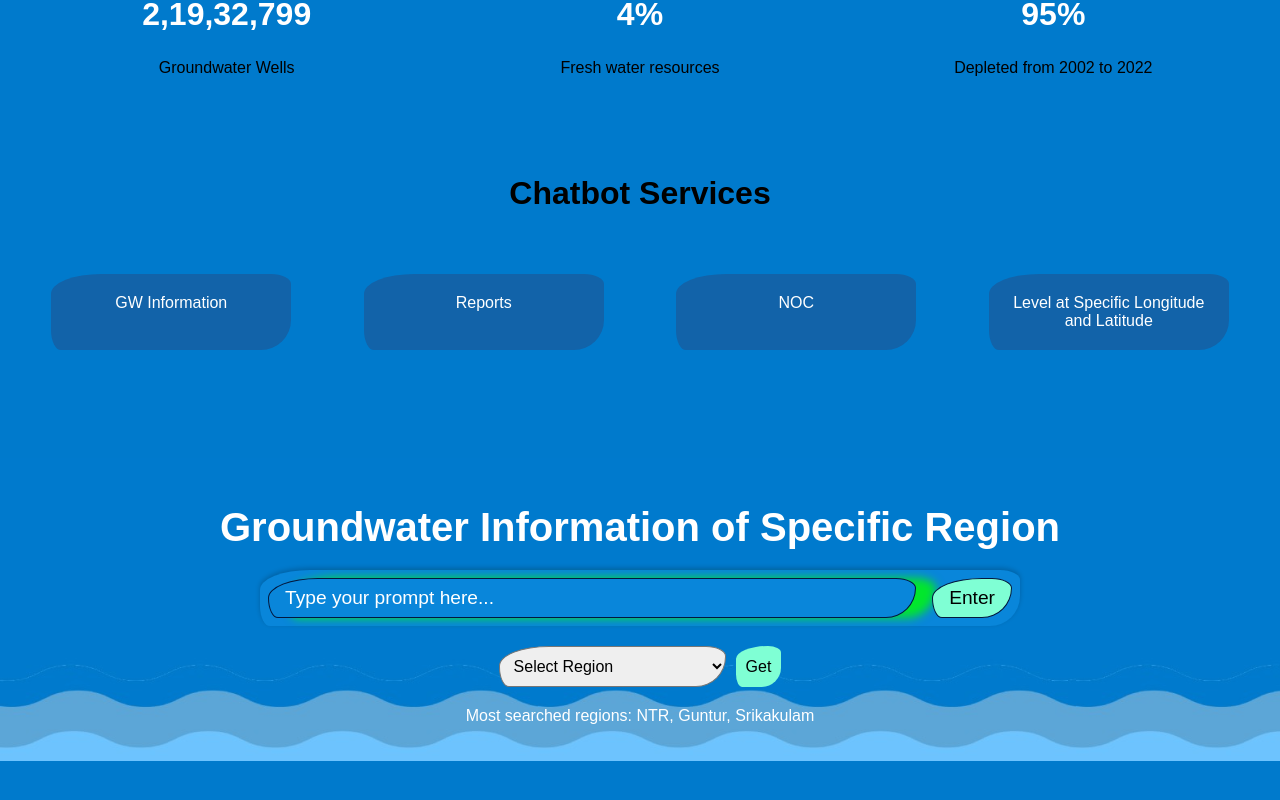
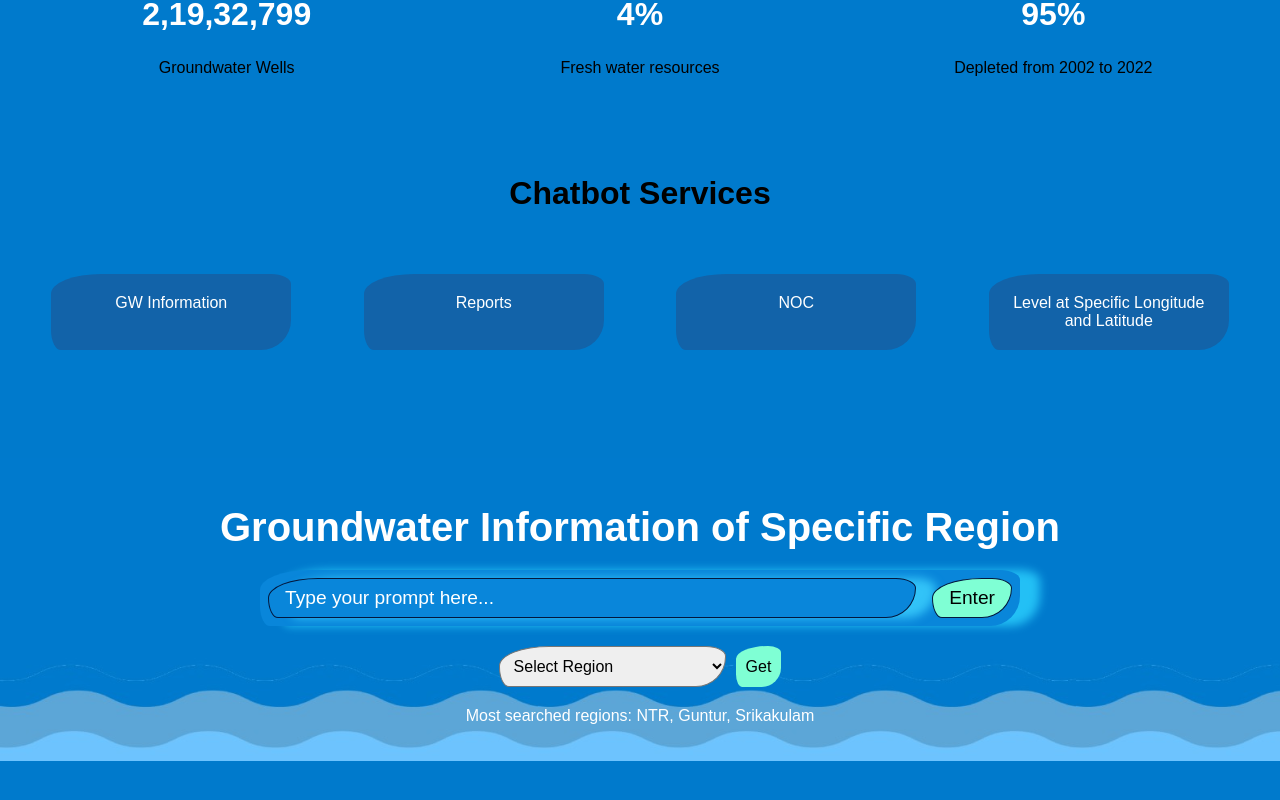
Before and after one commit to ShakeerSamanthapudi27/SIH-WEB-DESIGN, a React (Create React App) app: page / in a window 1280 px wide. Shown: the part 442-1242 px from the top of the page. Built offline with nearby package versions, Linux system fonts and the light colour scheme.

Commit message:
Update App.css

```diff
--- a/src/App.css
+++ b/src/App.css
@@ -73,6 +73,7 @@ html {
   justify-content: space-between;
   box-shadow: 0 -2px 5px rgba(0, 0, 0, 0.2);
   border-radius:50px 20px 30px 10px / 20px 10px 30px 20px;
+  box-shadow: 20px 0px 10px rgba(44, 210, 255, 0.8);
   margin: 0 auto;
 }
 .prompt-bar::placeholder
@@ -89,7 +90,7 @@ html {
   border-radius:50px 20px 30px 10px / 20px 10px 30px 20px;
   color: black;
   background-color:#0986da;
-  box-shadow: 20px 0px 10px rgba(0, 255, 0, 0.8);
+  box-shadow: 20px 0px 10px rgba(61, 210, 255, 0.8);
   margin-right: 1rem;
 }
 
```
